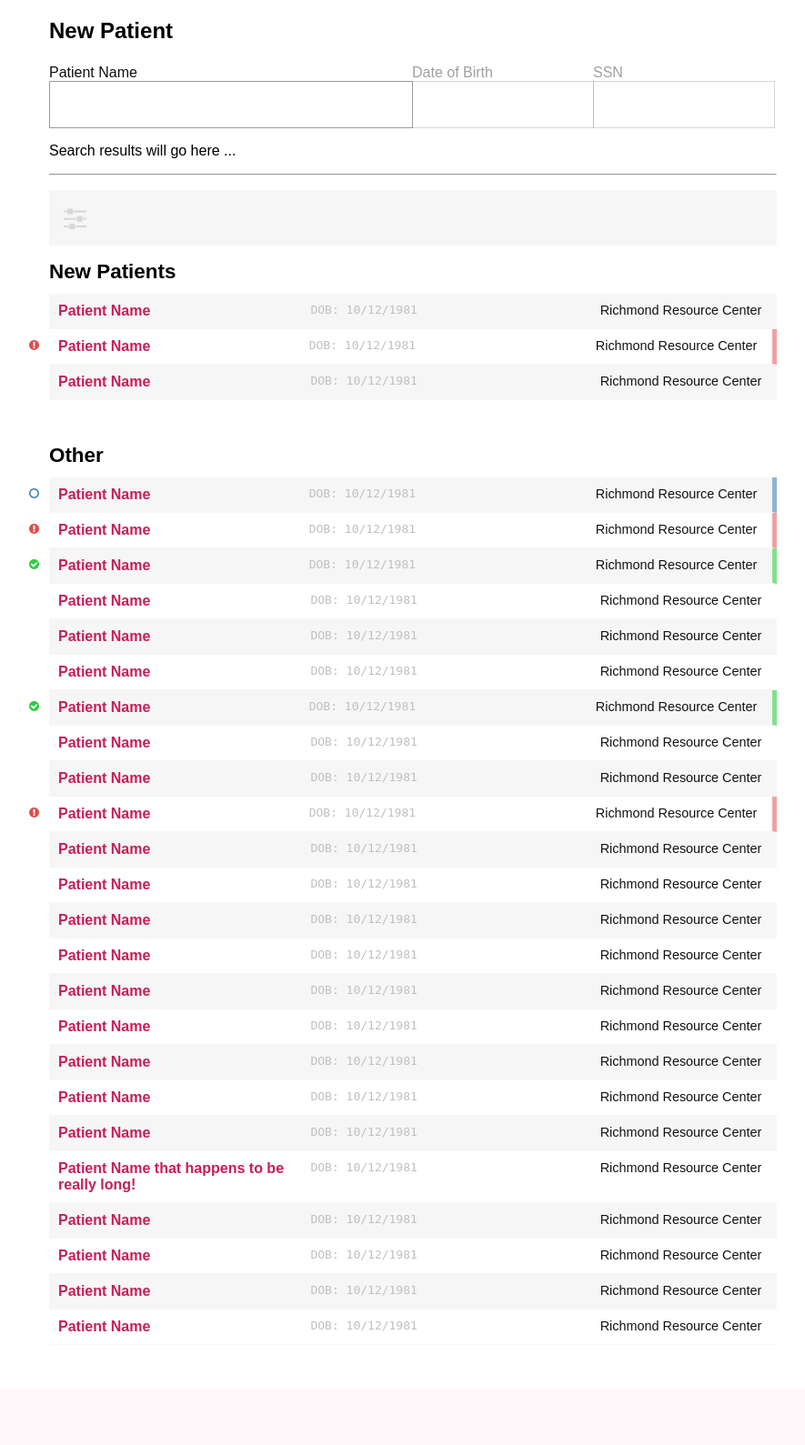
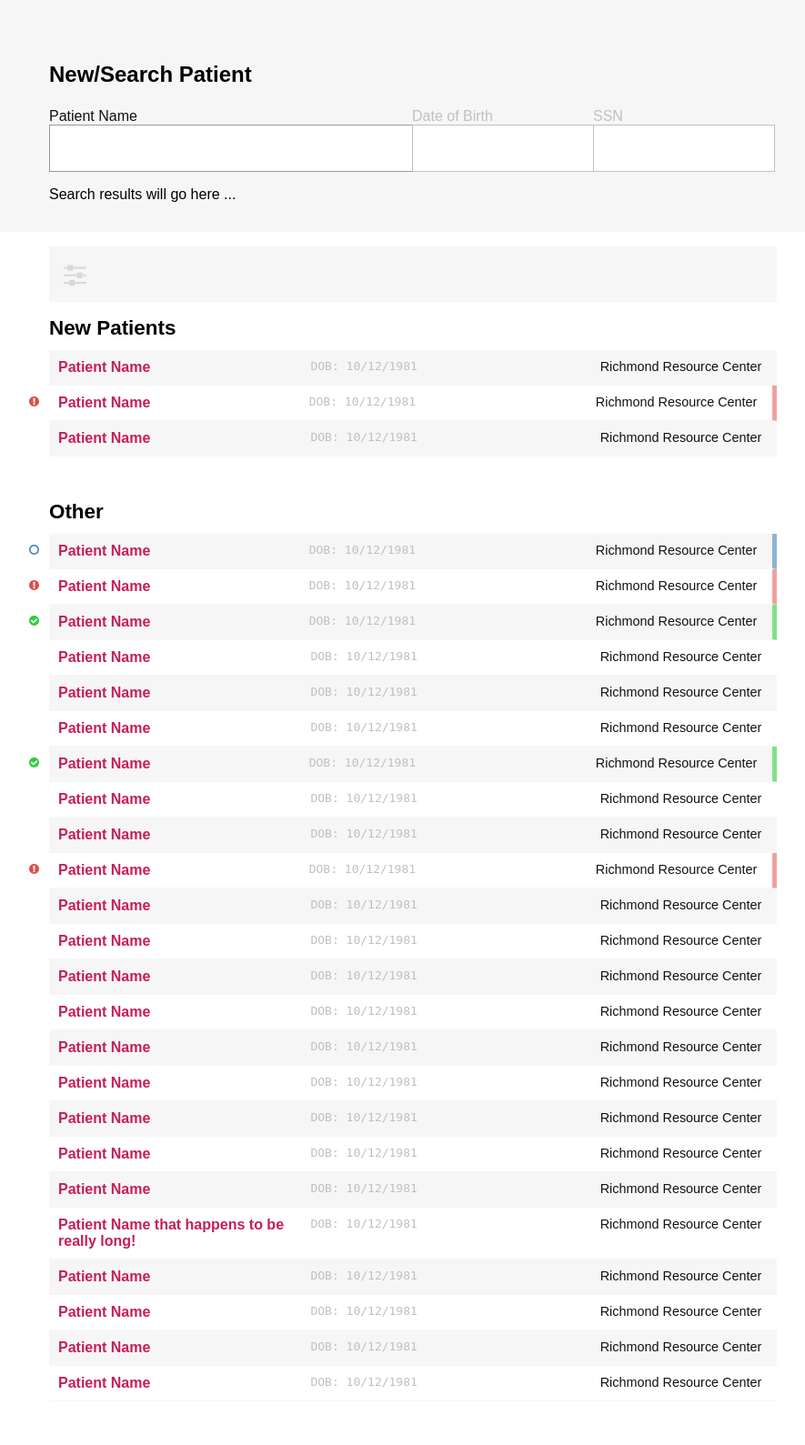
Before and after one commit to codeforamerica/rva-screening-ui-prototypes, a Flask app: template app/templates/landing.html in a window 1280 px wide. Shown: the part 42-1631 px from the top of the page at 91% size, without its empty margins (186-1071 px from the left). Before the commit the page ends 1506 px from the top, so only its background shows below. Run offline with Flask 2, Linux system fonts and the light colour scheme; the template is opened without the code that fills it, so the values that code supplies are empty; style sheets or scripts are compiled from the project's sources; some libraries are stand-ins or nearby versions.

Commit message:
set variables properly

```diff
--- a/app/templates/landing.html
+++ b/app/templates/landing.html
@@ -28,17 +28,15 @@
     </div>
   </nav>
 
+  <section class="section_search">
     <div class="container">
       <!-- <h1>RVA Screener</h1> -->
-
-    <!-- search -->
-    <div id="patient-search">
 
       <!-- <div class="form_field">
         <input type="text" class="search field_input field_input_big" placeholder="Search your patients..."/>
       </div> -->
 
-      <h2>New Patient</h2>
+      <h2>New/Search Patient</h2>
 
       <div class="patient_search_form form_row">
         <label class="form_field field_search_patient_name">
@@ -73,10 +71,12 @@
         <p>Search results will go here ...</p>
       </div>
 
-      <hr>
+    </div>
+  </section>
 
+
+  <div class="container">
     <div class="filter" id="filter"></div>
-
 
     <ul class="list list_table">
       <span class="list_table_title">New Patients</span>
@@ -281,7 +281,6 @@
 
     </ul>
   </div>
-  </div>
     <script type="text/javascript" src="/js/vendor.js"></script>
     <script type="text/javascript" src="/js/main.js"></script>
     <script>
--- a/front/sass/base/layout.scss
+++ b/front/sass/base/layout.scss
@@ -1,7 +1,17 @@
 body {
   overflow-x: hidden; // remove this!
 }
+
+// main container element
+// TODO: specifically set the widths for this one
 .container {
   margin: auto;
   width: $break;
 }
+
+// sections within the page, currently only used
+// for setting a background color to .section_search
+.section {}
+.section_search {}
+.section_patient_listings {}
+.section_patient_details {}
--- a/front/sass/forms/fields.scss
+++ b/front/sass/forms/fields.scss
@@ -59,6 +59,9 @@
 }
 
 
+// currently have all of this set within a break point to ensure
+// we don't forget about mobile-specific stylings. Feel free to remove
+// as you see fit!
 @media (min-width: $break) {
   .field_first_name { width: $width-third; }
   .field_middle_name { width: $width-third; }
@@ -70,17 +73,22 @@
   .field_phone_number_description { width: $width-twothird; }
 
   .field_address1 {}
-
   .field_gender {}
 
   // expanded search fields
   .field_search_patient_name {
-    width: 50%;
+    width: 100 - ($search_input_optional_width * 2);
   }
   .field_search_patient_dob,
   .field_search_patient_ssn {
-    opacity: 0.4;
-    width: 25%;
+    // opacity: 0.4;
+    width: $search_input_optional_width;
+    .field_label {
+      color: $search_input_optional_color;
+    }
+    .field_input {
+      border: 1px solid $search_input_optional_color;
+    }
   }
 
 }
--- a/front/sass/main.scss
+++ b/front/sass/main.scss
@@ -23,7 +23,7 @@
 
 /*// patient*/
 @import "patient/listings.scss"; // any lists of patients
-/*@import "patient/search.scss"; // searching for patients (uses forms/fields.scss?)*/
+@import "patient/search.scss"; // searching for patients (uses forms/fields.scss?)
 
 /*// misc (unsure of where to include these)*/
 /*@import "misc/maps.scss";*/
--- /dev/null
+++ b/front/sass/patient/search.scss
@@ -0,0 +1,4 @@
+.section_search {
+  padding: 3em 0 1em;
+  background-color: $section_search_background_color;
+}
--- a/front/sass/variables.scss
+++ b/front/sass/variables.scss
@@ -109,3 +109,14 @@ $filter-background-color: $color-lightgray;
 $filter-icon-color: darken($filter-background-color, 12);
 $filter-button-background-color: $color-white;
 $filter-button-active-background-color: $color-blue;
+
+
+/* * * * * * * *
+**
+** SEARCH - PATIENT SEARCH
+**
+** * * * * * * */
+
+$section_search_background_color: $color-lightgray;
+$search_input_optional_width: 25%;
+$search_input_optional_color: $color-gray;
```
Lines whose indentation alone changed are shown as unchanged.
